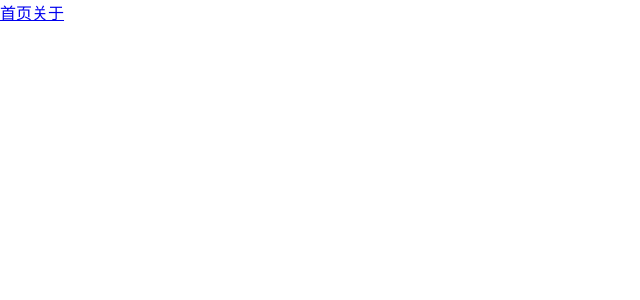
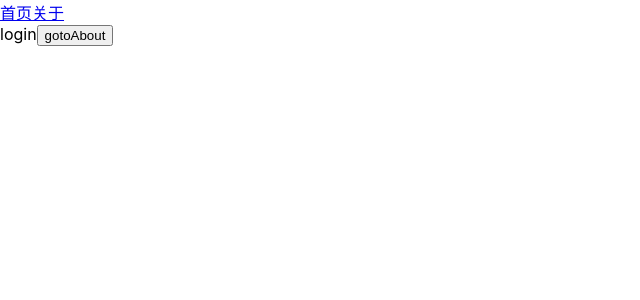
Before and after one commit to qiuqianaw/react-learning, a React (Create React App) app: page /Login in a window 1280 px wide. Before the commit this address had no page. Shown: the top 300 px of the page, without its empty margins (0-640 px from the left). Built offline with nearby package versions, Linux system fonts and the light colour scheme; the HTML template or start-up script is replaced by a standard one.

Commit message:
feature: 编程式导航 跳转

```diff
--- a/src/App.js
+++ b/src/App.js
@@ -1,5 +1,6 @@
 import Home from "./Home";
 import About from "./About";
+import Login from "./Login";
 
 // 路由配置
 import { BrowserRouter, Link, Routes, Route } from "react-router-dom";
@@ -16,6 +17,7 @@
         {/* 指定路径和组件的对应关系 */}
         <Route path="/" element={<Home />}></Route>
         <Route path="/about" element={<About />}></Route>
+        <Route path="/Login" element={<Login />}></Route>
       </Routes>
     </BrowserRouter>
   );
--- /dev/null
+++ b/src/Login.js
@@ -0,0 +1,17 @@
+import { Button } from "antd";
+import { useNavigate } from "react-router-dom";
+// 跳转到关于页面
+function Login() {
+  const navigate = useNavigate();
+  function gotoAbout() {
+    navigate("/about", { replace: true });
+  }
+  return (
+    <div>
+      login
+      <Button onClick={gotoAbout}>gotoAbout</Button>
+    </div>
+  );
+}
+
+export default Login;
```
